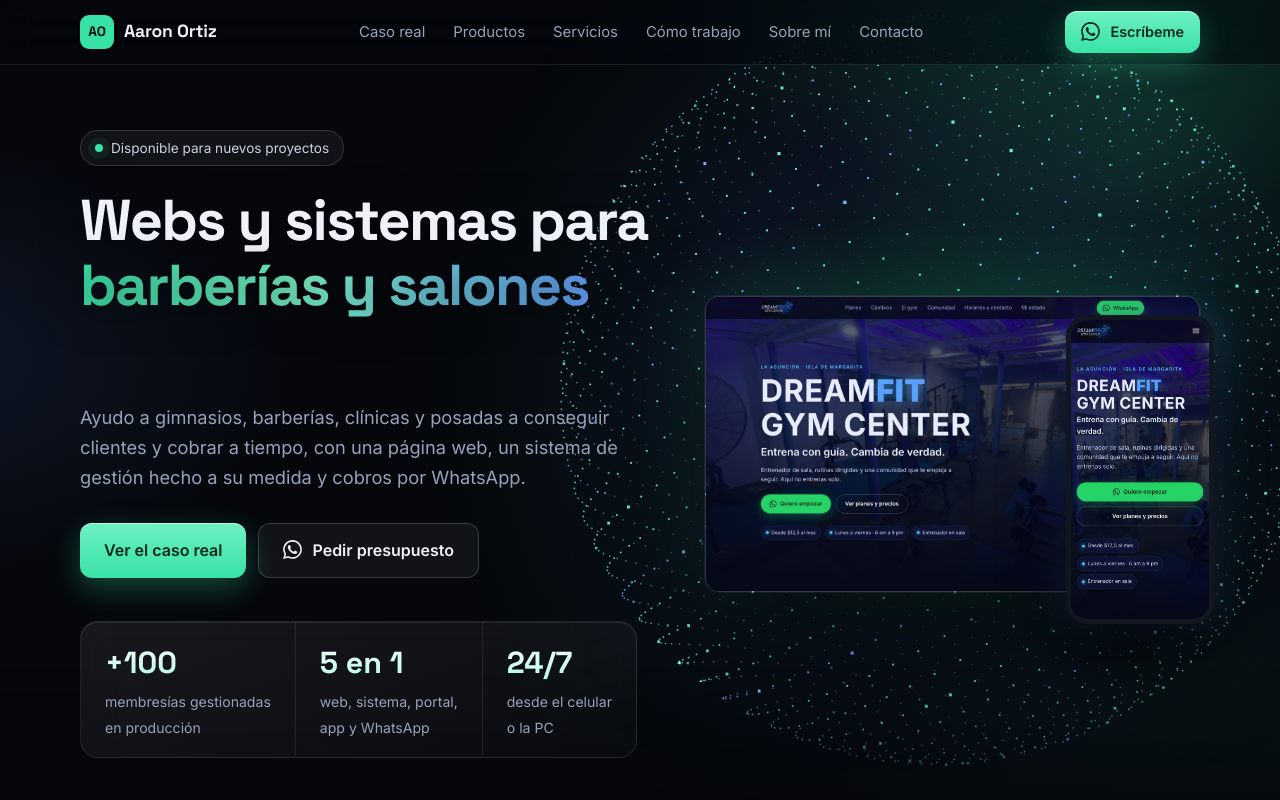
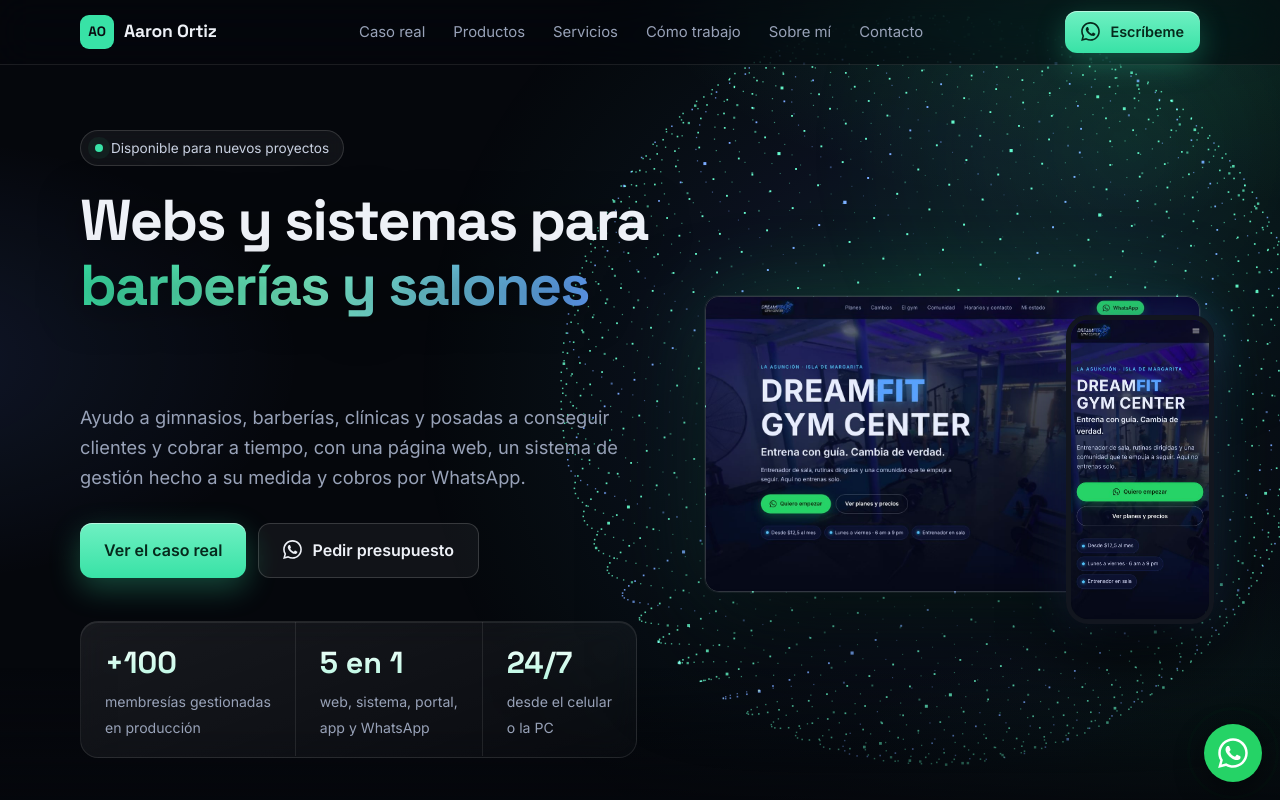
Before and after one commit to Kikillo23/aaron-ortiz, a plain HTML site: page index.html in a window 1280 px wide. Shown: the top 800 px of the page. Drawn offline with Linux system fonts and the light colour scheme; animation ran at ten frames a second.

Commit message:
Boton flotante de WhatsApp siempre visible

```diff
--- a/index.html
+++ b/index.html
@@ -369,6 +369,15 @@ body{background-color:var(--fondo);
 }
 @media (max-width:520px){.cifras{flex-wrap:nowrap}.cifras span{font-size:.74rem}.fm-fila{grid-template-columns:1fr 1fr}.fm-bar{grid-column:1/-1}}
 @media (prefers-reduced-motion:reduce){.cinta-pista{animation:none}}
+
+/* Botón flotante de WhatsApp: siempre visible */
+.wa-flotante{position:fixed;right:18px;bottom:18px;z-index:60;width:58px;height:58px;border-radius:50%;background:var(--wa);display:grid;place-items:center;box-shadow:0 10px 30px rgba(0,0,0,.45);transition:transform .2s}
+.wa-flotante:hover{transform:scale(1.08)}
+.wa-flotante:focus-visible{outline:3px solid #fff;outline-offset:3px}
+.wa-flotante svg{width:30px;height:30px;color:#fff}
+.wa-flotante::before{content:"";position:absolute;inset:0;border-radius:50%;border:2px solid var(--wa);animation:onda-wa 2.4s ease-out infinite}
+@keyframes onda-wa{from{transform:scale(1);opacity:.7}to{transform:scale(1.6);opacity:0}}
+@media (prefers-reduced-motion:reduce){.wa-flotante::before{animation:none}}
 </style>
 </head>
 <body>
@@ -719,6 +728,8 @@ body{background-color:var(--fondo);
   </div>
 </footer>
 
+<a class="wa-flotante" data-wa="Hola Aaron, vi tu portafolio y quiero información para mi negocio." href="#" aria-label="Escribir por WhatsApp"><svg><use href="#i-wa"/></svg></a>
+
 <script>
   const WHATSAPP = '584123567805';
   document.querySelectorAll('[data-wa]').forEach(a => {
```
